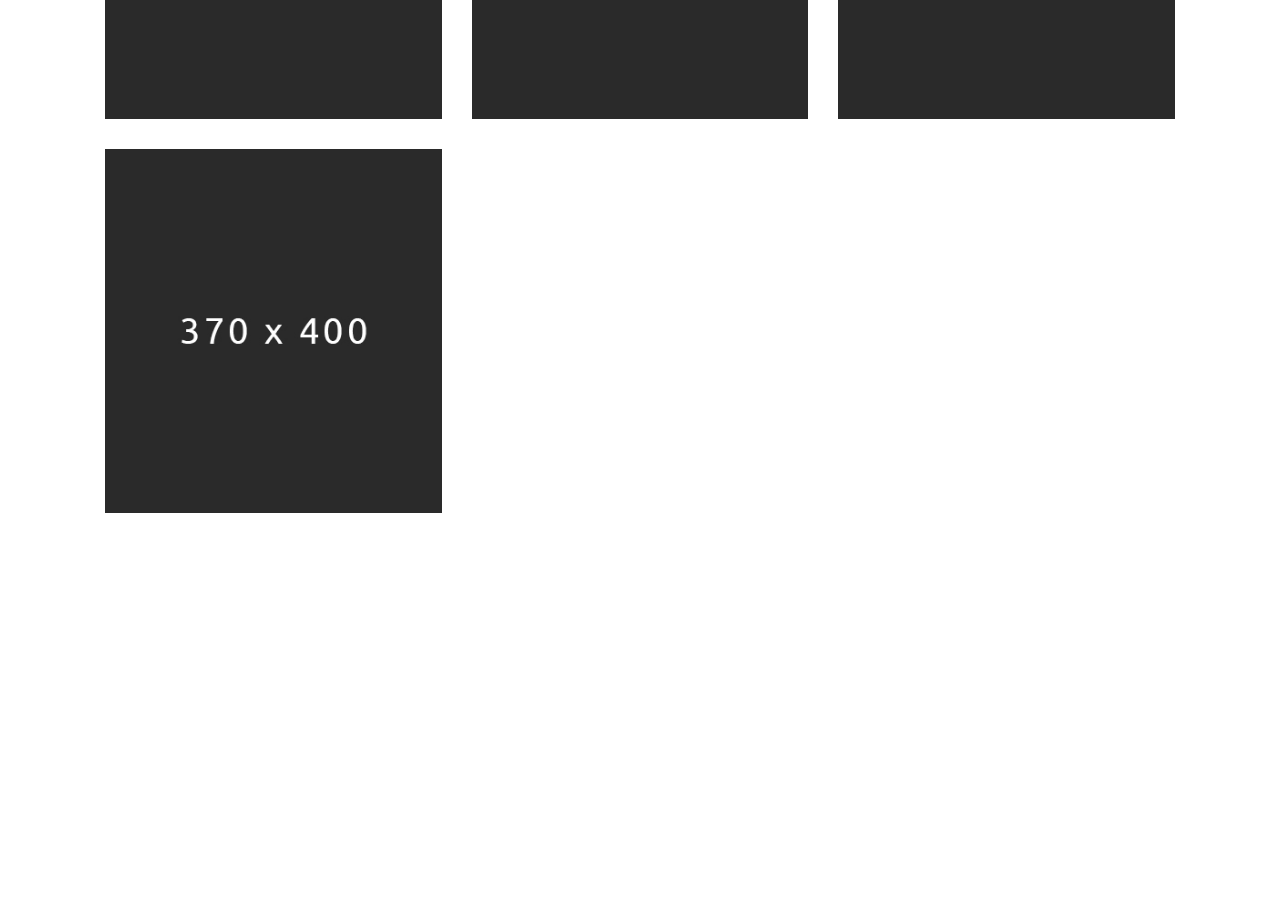
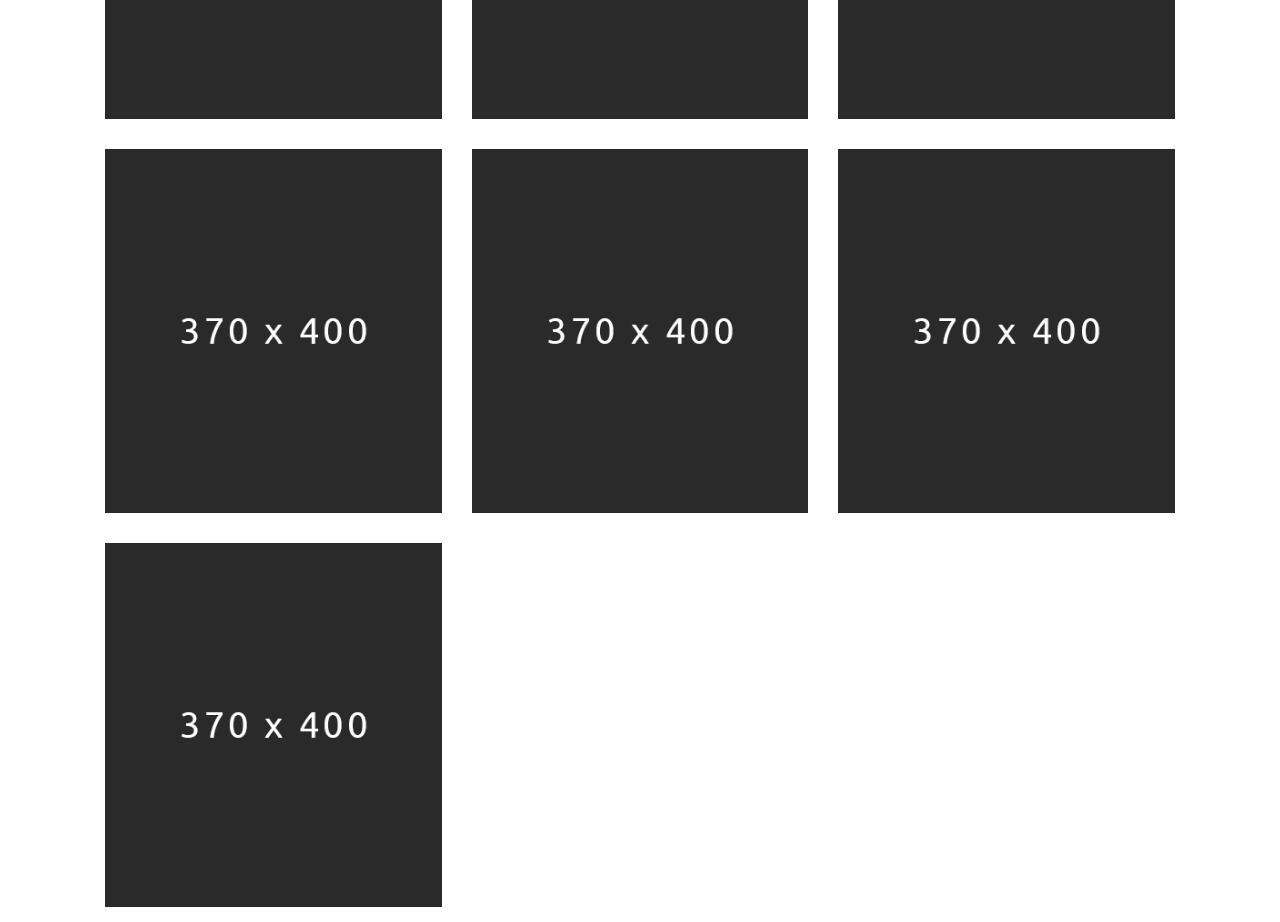
Before and after one commit to jiannejose/oak, a website: page guidelines/general/cards.html in a window 1280 px wide. Shown: the part 260-1182 px from the top of the page. Before the commit the page ends 800 px from the top, so only its background shows below. Drawn offline with Linux system fonts and the light colour scheme.

Commit message:
Cards component

```diff
--- a/assets/scss/components/c-cards.scss
+++ b/assets/scss/components/c-cards.scss
@@ -21,7 +21,6 @@
 @media screen and (min-width: 768px) {
     .c-cards {
         display: flex;
-        justify-content: space-between;
         flex-wrap: wrap;
     }
 
--- a/guidelines/general/cards.html
+++ b/guidelines/general/cards.html
@@ -62,6 +62,45 @@
                 </div>
 
             </div>
+
+            <div class="c-card">
+                <div class="c-card__image">
+                    <img src="../../assets/img/img_1.jpg">
+                </div>
+
+                <div class="c-card__overlay">
+                </div>
+
+                <div class="c-card__details">
+                </div>
+
+            </div>
+
+            <div class="c-card">
+                <div class="c-card__image">
+                    <img src="../../assets/img/img_1.jpg">
+                </div>
+
+                <div class="c-card__overlay">
+                </div>
+
+                <div class="c-card__details">
+                </div>
+
+            </div>
+
+            <div class="c-card">
+                <div class="c-card__image">
+                    <img src="../../assets/img/img_1.jpg">
+                </div>
+
+                <div class="c-card__overlay">
+                </div>
+
+                <div class="c-card__details">
+                </div>
+
+            </div>
         </div>
     </section>
 
```
Also changed, not shown: dist/css/styles.css.
